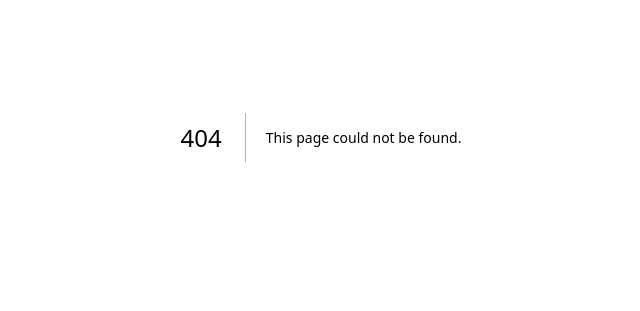
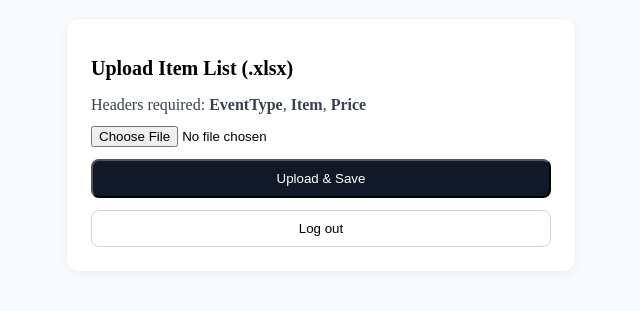
Before and after one commit to silvershadow09012000/event-expense-calculator-new, a Next.js app: page /admin/upload in a window 1280 px wide. Before the commit this address had no page. Shown: the part 263-574 px from the top of the page, without its empty margins (319-959 px from the left). Built offline with nearby package versions, Linux system fonts and the light colour scheme.

Commit message:
Create upload.jsx

```diff
--- /dev/null
+++ b/src/pages/admin/upload.jsx
@@ -0,0 +1,56 @@
+import React, { useState } from "react";
+
+export default function AdminUpload() {
+  const [file, setFile] = useState(null);
+  const [msg, setMsg] = useState("");
+
+  const toBase64 = async (file) => {
+    const buf = await file.arrayBuffer();
+    let binary = "";
+    const bytes = new Uint8Array(buf);
+    const chunk = 0x8000;
+    for (let i = 0; i < bytes.length; i += chunk) {
+      binary += String.fromCharCode.apply(null, bytes.subarray(i, i + chunk));
+    }
+    return btoa(binary);
+  };
+
+  const submit = async (e) => {
+    e.preventDefault();
+    setMsg("");
+    if (!file) { setMsg("Please choose an .xlsx file"); return; }
+    try {
+      const base64 = await toBase64(file);
+      const res = await fetch("/api/admin/upload", {
+        method: "POST",
+        headers: { "Content-Type": "application/json" },
+        body: JSON.stringify({ base64 }),
+      });
+      const j = await res.json().catch(() => ({}));
+      if (!res.ok) throw new Error(j?.error || "Upload failed");
+      setMsg("✅ Uploaded & saved items successfully.");
+    } catch (err) {
+      setMsg(`❌ ${err.message || "Upload failed"}`);
+    }
+  };
+
+  return (
+    <main style={{ minHeight: "100vh", display: "grid", placeItems: "center", background: "#f9fafb" }}>
+      <form onSubmit={submit} style={{ background: "#fff", padding: 24, borderRadius: 12, boxShadow: "0 2px 10px rgba(0,0,0,0.06)", width: 460 }}>
+        <h1 style={{ fontSize: 20, fontWeight: 700, marginBottom: 16 }}>Upload Item List (.xlsx)</h1>
+        <p style={{ marginBottom: 12, color: "#374151" }}>Headers required: <b>EventType</b>, <b>Item</b>, <b>Price</b></p>
+        <input type="file" accept=".xlsx,.xls" onChange={(e) => setFile(e.target.files?.[0] || null)} />
+        <button type="submit" style={{ marginTop: 12, width: "100%", padding: "10px 12px", background: "#111827", color: "#fff", borderRadius: 8 }}>
+          Upload & Save
+        </button>
+        {msg && <p style={{ marginTop: 12 }}>{msg}</p>}
+        <button type="button" onClick={async () => {
+          await fetch("/api/admin/logout", { method: "POST" }).catch(()=>{});
+          window.location.href = "/admin";
+        }} style={{ marginTop: 12, width: "100%", padding: "10px 12px", borderRadius: 8, border: "1px solid #d1d5db", background: "#fff" }}>
+          Log out
+        </button>
+      </form>
+    </main>
+  );
+}
```
